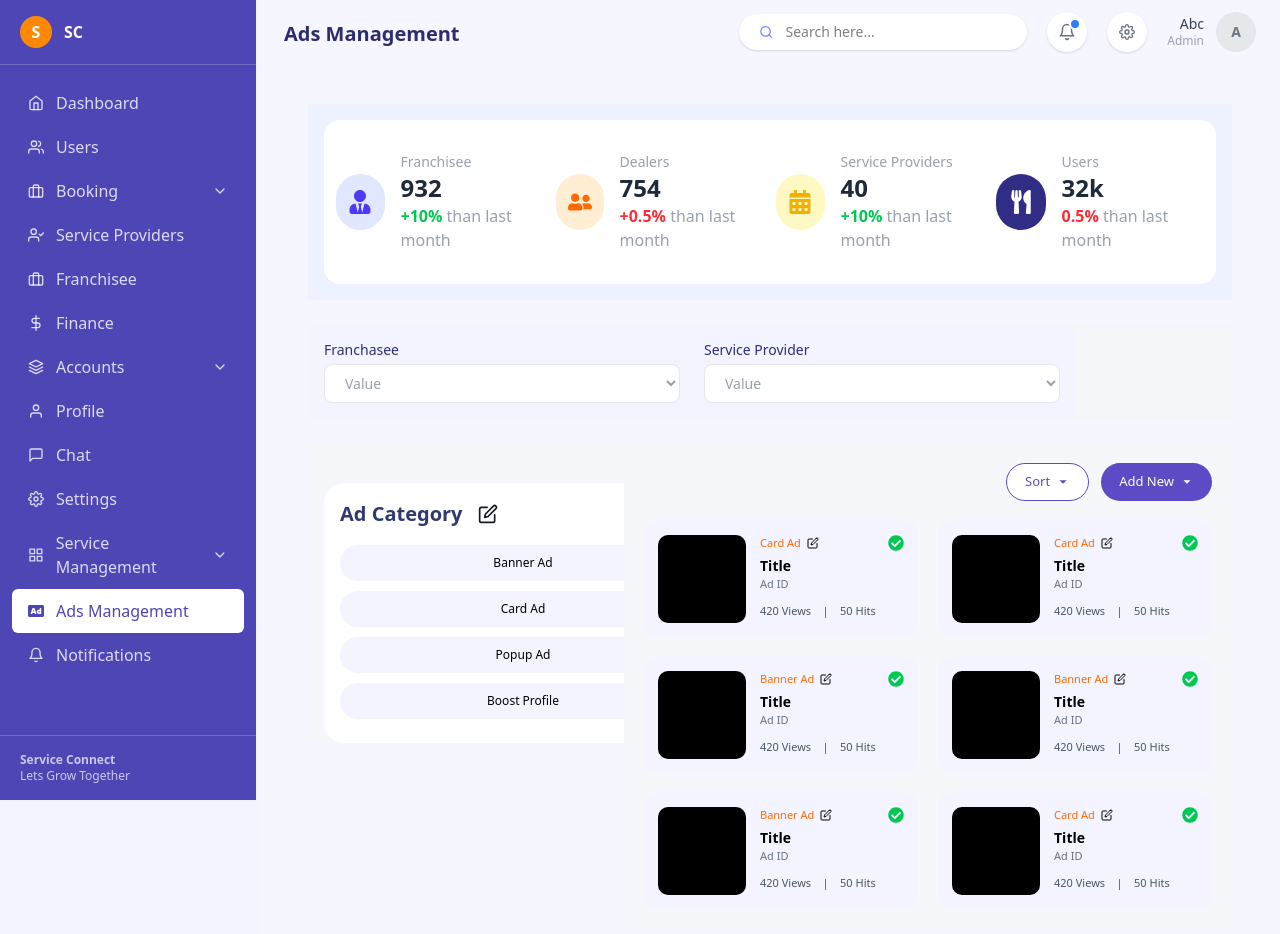
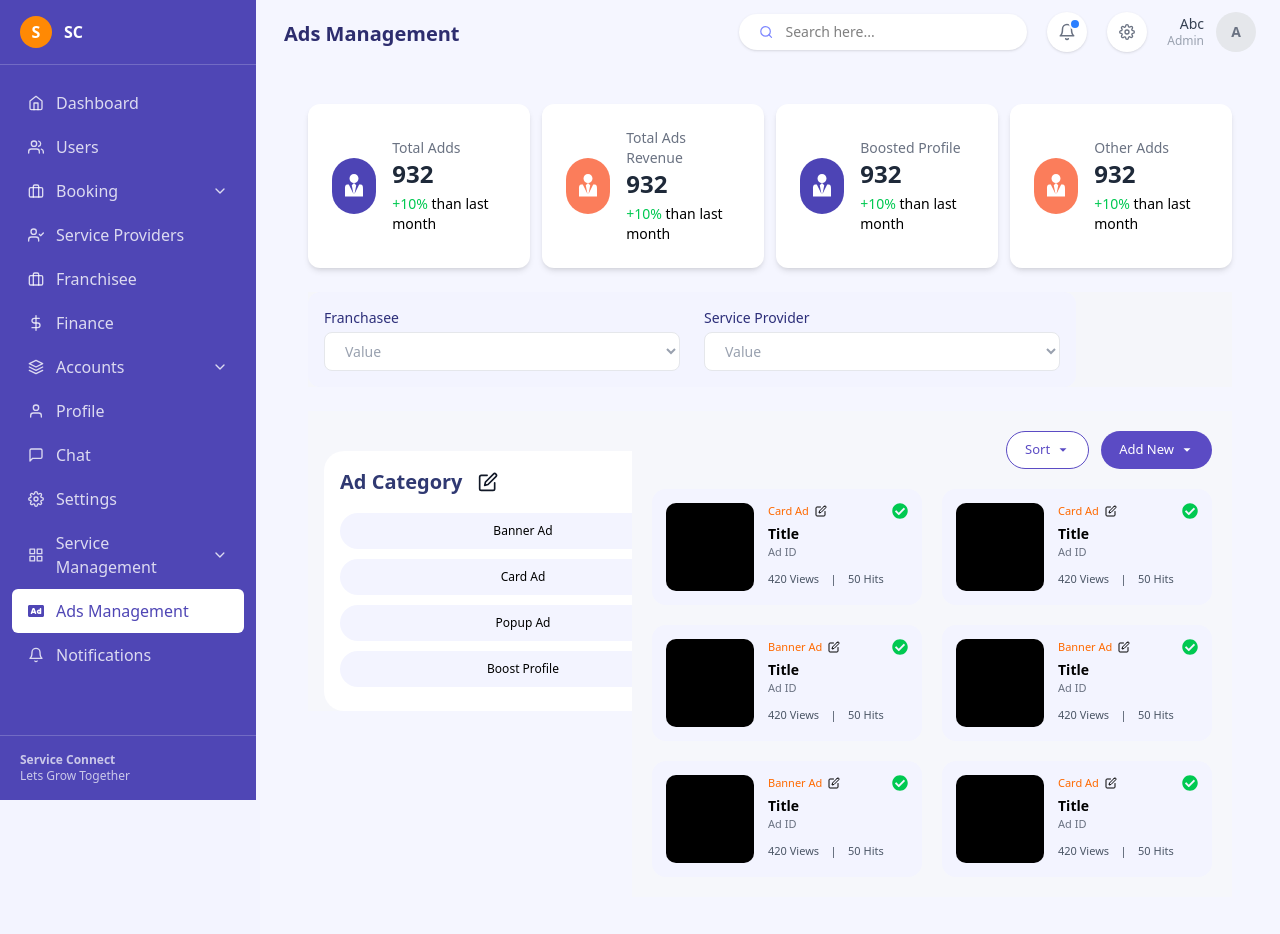
Before and after one commit to vishnu9475/Service-Connect-Admin, a React (Vite) app: page /adsmanagement in a window 1280 px wide. Shown: the top 934 px of the page. Built offline with nearby package versions, Linux system fonts and the light colour scheme.

Commit message:
midhun files are updated

```diff
--- a/src/componants/midhun/AdminNotifications.jsx
+++ b/src/componants/midhun/AdminNotifications.jsx
@@ -94,14 +94,14 @@ export default function AdminNotifications() {
   };
 
   return (
-    <div className=" bg-gray-100 flex  sm:px-4 sm:py-6">
+    <div className=" flex  sm:px-4 sm:py-6">
 
       {/* CARD */}
       <div className="w-full max-w-[760px] bg-white rounded-md p-6">
 
         {/* Header */}
         <div
-          className="px-4 sm:px-6 py-4 text-sm font-semibold text-orange-500"
+          className="sm:px-6 py-3 text-sm font-semibold text-orange-500"
           style={aldrich}
         >
           Notifications
--- a/src/componants/midhun/NewNotificationForm.jsx
+++ b/src/componants/midhun/NewNotificationForm.jsx
@@ -43,9 +43,9 @@ export default function NewNotificationForm() {
     setSendVia({ ...sendVia, [key]: !sendVia[key] });
 
   return (
-    <div className="flex   bg-gray-100">
+    <div className="flex">
 
-      <div className="w-full max-w-[760px] px-4">
+      <div className="w-full max-w-[760px] px-4  mt-4">
 
         {/*  CHANGED: removed min-w to avoid mobile overflow */}
         <div className="bg-white rounded-2xl w-full max-w-[560px] p-6 shadow-sm">
--- a/src/componants/midhun/SettingCard.jsx
+++ b/src/componants/midhun/SettingCard.jsx
@@ -23,7 +23,7 @@ export default function SettingCard() {
   };
 
   return (
-    <div className=" bg-gray-100 p-6 flex justify-center">
+    <div className="p-6 flex justify-center">
 
       {/* RESPONSIVE SCROLL WRAPPER */}
       <div className="w-full  px-4">
--- a/src/page_admin/AdsManagement.jsx
+++ b/src/page_admin/AdsManagement.jsx
@@ -34,18 +34,18 @@
 
 import React from "react";
 import AdminSideMenu from '../componants/neja/AdminSideMenu113'
-import StatCardSection115  from '../componants/midhun/StatCardSection115.jsx'
 import DropDownSet from "../componants/midhun/DropdownSet.jsx";
 import AdCategory from "../componants/midhun/AdCategory.jsx";
 import AdList from "../componants/midhun/AdList.jsx";
-import AdminMain from "../componants/neja/AdminMain114.jsx";
-
+import AdminMain from "../componants/neja/AdminMain114";
+import StatCard115 from "../componants/midhun/StatCard115.jsx";
+import { ImUserTie } from "react-icons/im";
 const Page123 = () => {
   return (
-    <div className="flex min-h-screen bg-[#F3F4FF]">
+    <div className="flex flex-col lg:flex-row min-h-screen bg-[#F3F4FF]">
 
       {/* SIDEBAR */}
-      <aside className="hidden lg:flex lg:w-[260px] shrink-0">
+      <aside className="w-full lg:w-[260px] lg:shrink-0">
         <AdminSideMenu/>
       </aside>
 
@@ -53,17 +53,67 @@ const Page123 = () => {
       <main className="flex-1 flex flex-col overflow-x-hidden">
 
         {/* ✅ AdminMain must wrap content */}
+
         <AdminMain title="Ads Management">
 
           {/* PAGE CONTAINER */}
-          <div className="w-full max-w-[1600px] mx-auto px-4 sm:px-6 py-6 space-y-6">
+          <div className="  mx-auto px-4 sm:px-6 py-6 space-y-6">
+          <div className="flex gap-3 w-full flex-col lg:flex-row">
 
+       <StatCard115
+            Icon={ImUserTie}
+            title='Total Adds'
+             value='932'
+             iconBg = "bg-[#4D44B5]"
+
+            text={
+              <>
+                <span className="text-green-500">+10%</span> than last month
+              </>
+            }
+          />
+           <StatCard115
+            Icon={ImUserTie}
+            title='Total Ads Revenue'
+             value='932'
+             iconBg = "bg-[#FB7D5B]"
+            text={
+              <>
+                <span className="text-green-500">+10%</span> than last month
+              </>
+            }
+          />
+           <StatCard115
+            Icon={ImUserTie}
+            title='Boosted Profile '
+             value='932'iconBg = "bg-[#4D44B5]"
+
+            text={
+              <>
+                <span className="text-green-500">+10%</span> than last month
+              </>
+            }
+          />
+           <StatCard115
+            Icon={ImUserTie}
+            title='Other Adds'
+             value='932'
+             iconBg = "bg-[#FB7D5B]"
+            text={
+              <>
+                <span className="text-green-500">+10%</span> than last month
+              </>
+            }
+          />
+          </div>
             {/* STATS + DROPDOWN */}
-            <StatCardSection115 />
+
+
+
             <DropDownSet />
 
             {/* CATEGORY + LIST */}
-            <div className="grid grid-cols-1 lg:grid-cols-3 gap-6 items-start">
+            <div className="grid grid-cols-1 lg:grid-cols-3 gap-12 items-start">
               <div className="lg:col-span-1">
                 <AdCategory />
               </div>
--- a/src/page_admin/Financial.jsx
+++ b/src/page_admin/Financial.jsx
@@ -60,7 +60,7 @@ const Page127 = () => {
 
         <Chart/>
 
-        <div className='flex flex-col lg:flex-row gap-4'>
+        <div className='flex flex-col lg:flex-row gap-4  mt-3'>
           <SubscriptionService/>
           <Expense/>
         </div>
```
